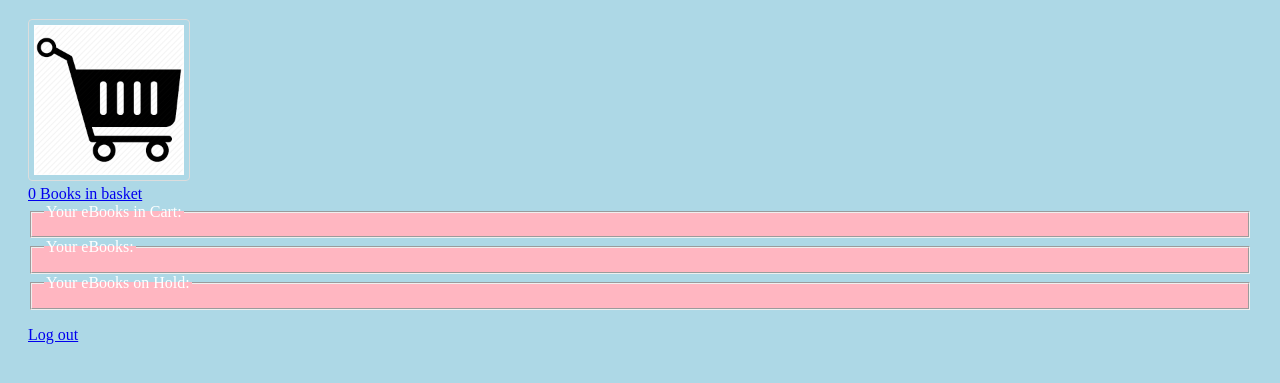
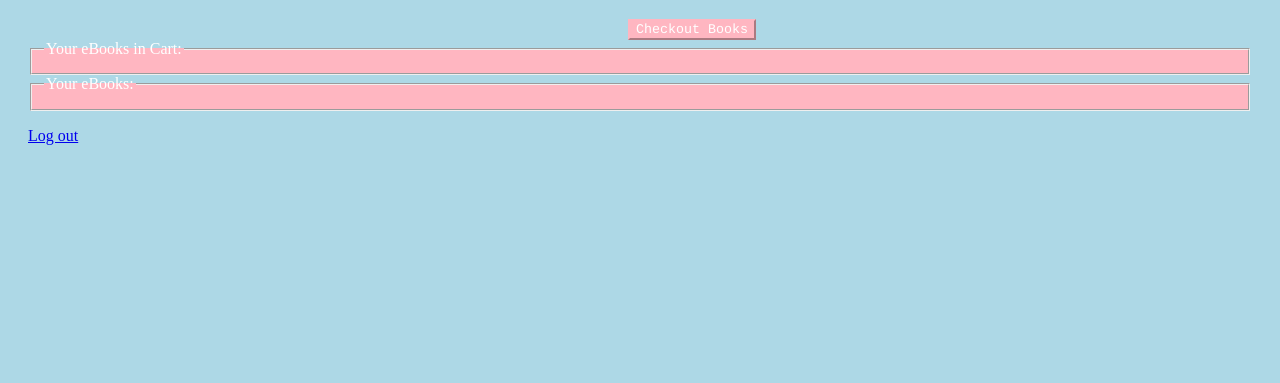
Before and after one commit to SoftwareDesginTeam/BBCMMS-Library, a plain HTML site: page page/account.html in a window 1280 px wide. Shown: the part 89-472 px from the top of the page. Drawn offline with Linux system fonts and the light colour scheme.

Commit message:
Updated account page

```diff
--- a/page/account.html
+++ b/page/account.html
@@ -9,26 +9,22 @@
 
 </head>
 <style>
-  img{
-      border: 1px solid #ddd;
-      border-radius: 4px;
-      padding: 5px;
-      width: 150px;
-      }
+  button{
+    border-color: lightpink;
+    margin: 0;
+    color:white;
+    font-family: courier;
+    text-align: center;
+    margin-left: 600px;
+    /* background-color: lightskyblue; */
+    background-color:lightpink;
+  }
+
 </style>
 <body style="background-color:lightblue;color:white;padding:20px;"">
    <h1>BBCMMS Library User Account</h1>
    <div id="record_basket">
-    <div id="record_basket_icon">
-       <a href="/eg/opac/mylist" class="no-dec" rel="nofollow" vocab="">
-         <img src="/img/Basket_image.png" alt="Basket">
-       </a>
-       <br>
-       <a href="/eg/opac/mylist" class="no-dec" rel="nofollow" vocab="">
-        <span id="record_basket_count">0</span>
-        <span class="sr-only">Books in basket</span>
-      </a>
-    </div>
+      <button type="button" onclick="checkout()">Checkout Books</button>
   </div>
   <div>
     <fieldset style ="background-color:lightpink">
@@ -38,18 +34,14 @@
     <fieldset style ="background-color:lightpink" >
       <legend>Your eBooks:</legend>
 
-    </fieldset>
-    <fieldset style ="background-color:lightpink">
-      <legend>Your eBooks on Hold:</legend>
-
-    </fieldset>
+   </div>
+   <div>
     <p>
       <a href="bbcmmsLibrary.html" class="btn btn-info btn-lg">
         <span class="glyphicon glyphicon-log-out"></span> Log out
       </a>
     </p>
    </div>
-
 </body>
 
 </html>
```
